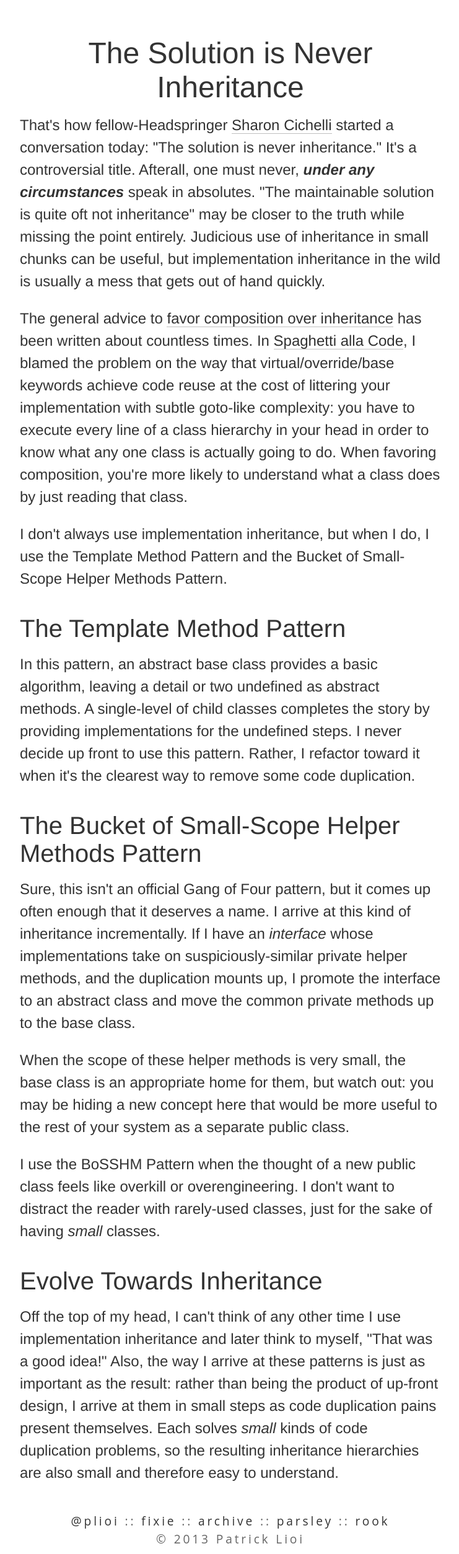
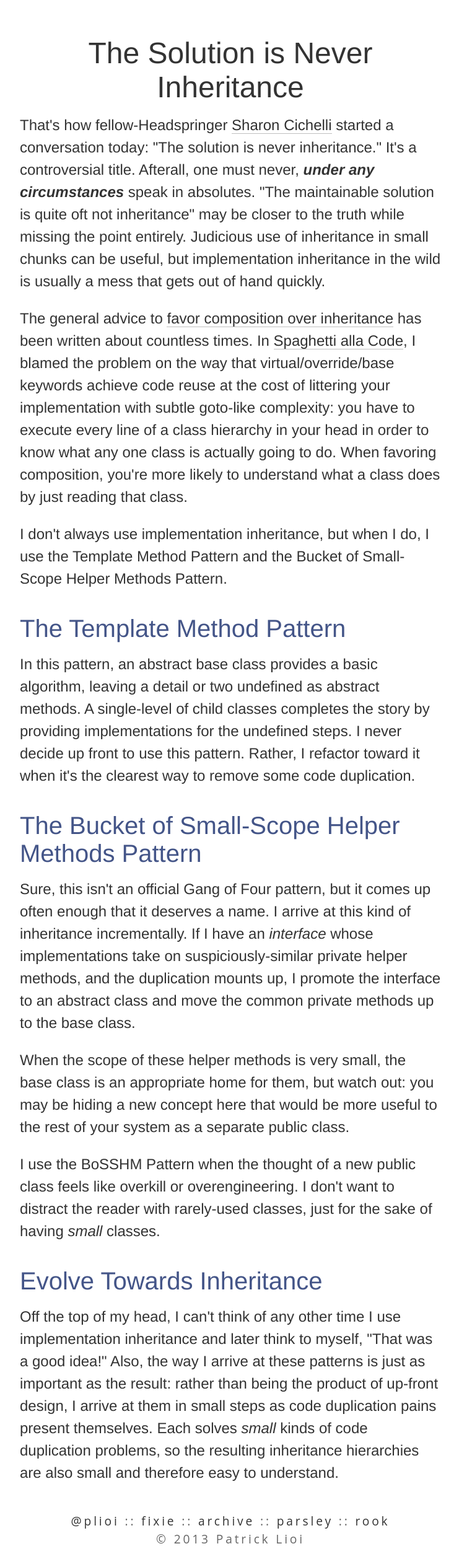
Before and after one commit to plioi/plioi.github.io, a Jekyll site: the page built from _posts/2012-12-07-the-solution-is-never-inheritance.html, in a window 1280 px wide. Shown: the whole page at 62% size, without its empty margins (268-1009 px from the left). Built offline with Jekyll 4.4.1, drawn with Linux system fonts in a browser that asks for light colours.

Commit message:
Heading colors.

```diff
--- a/stylesheets/styles.css
+++ b/stylesheets/styles.css
@@ -85,7 +85,7 @@
 	h1 {
 	    font-family: Helvetica, arial, freesans, clean, sans-serif;
 	    font-size: 3em;
-	    color: #333;
+	    color: #445588;
 	    font-weight: normal;
 	    margin-top: 1em;
 	    text-align: center;
@@ -97,7 +97,7 @@
 	h2 {
 	    font-family: Helvetica, arial, freesans, clean, sans-serif;
 	    font-size: 2.5em;
-	    color: #333;
+	    color: #445588;
 	    font-weight: normal;
 	    margin-top: 1em;
 	}
@@ -105,7 +105,7 @@
 	h3 {
 	    font-family: Helvetica, arial, freesans, clean, sans-serif;
 	    font-size: 1.8em;
-	    color: #666;
+	    color: #445588;
 	    font-weight: normal;
 	    line-height: 1em;
 	    margin-top: 1.5em;
@@ -117,12 +117,12 @@
 	    font-family: Helvetica, arial, freesans, clean, sans-serif;
 	    font-size: 1.5em;
 	    line-height: 1.2em;
-	    color: #666;
+	    color: #445588;
 	}
 	/* used for "edit" link only visible to site owner/writers */
 	h5 {
 	    text-transform: uppercase;
-	    color: #666;
+	    color: #445588;
 	    font-size: .8em;
 	    letter-spacing: .2em;
 	    font-family: Open Sans,Helvetica,sans-serif;
@@ -134,7 +134,7 @@
 	    font-size: 1.2em;
 	    font-weight: normal;
 	    line-height: 1.3em;
-	    color: #666;
+	    color: #445588;
 	    font-family: Helvetica, arial, freesans, clean, sans-serif;
 	    margin: 1em 0 .5em 0;
 	    letter-spacing: .1em;
@@ -161,7 +161,7 @@
 	    transition: all 2s ease;
 	}
 	h6 strong {
-	    color: #56a49f;
+	    color: #445588;
 	    font-weight: bold;
 	}
 	img {
```
